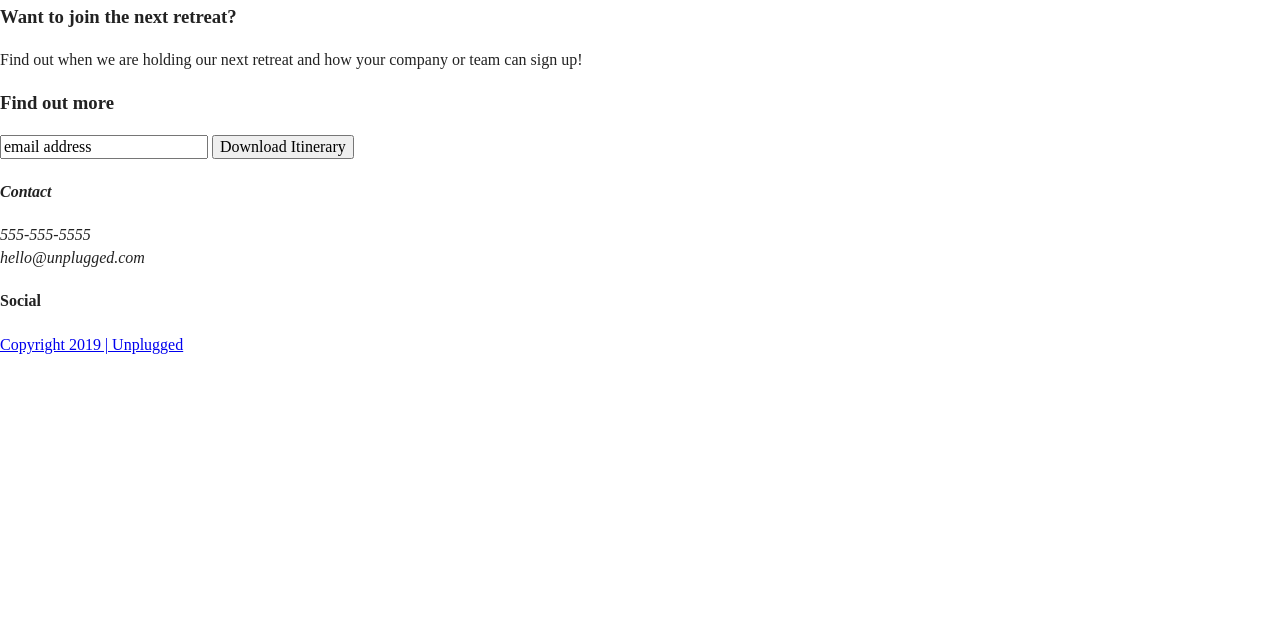
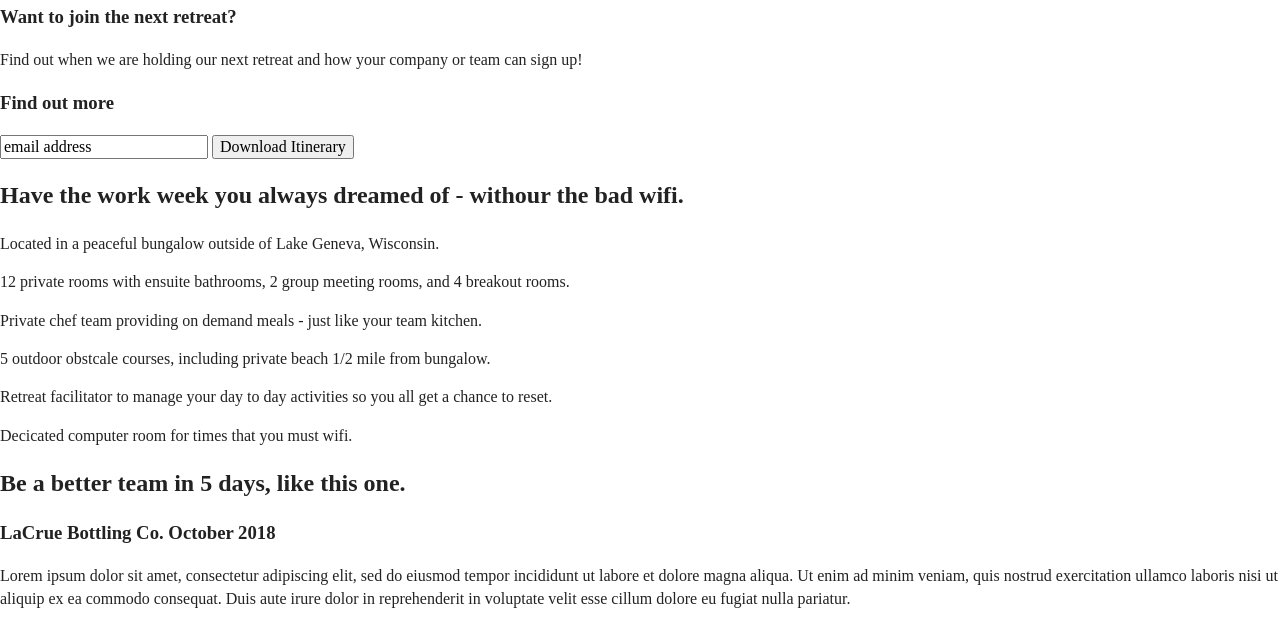
Before and after one commit to jaymew88/unplugged, a plain HTML site: page index.html in a window 1280 px wide. Shown: the part 168-796 px from the top of the page. Drawn offline with nearby package versions, Linux system fonts and the light colour scheme.

Commit message:
finishing html for homepage, adding all sections

```diff
--- a/index.html
+++ b/index.html
@@ -55,6 +55,52 @@
         </div>
       </div> <!-- aside content wrapper ends -->
     </aside>
+
+    <section class="features">
+    <!-- Add your Features content here -->
+      <h2>Have the work week you always dreamed of - withour the bad wifi.</h2>
+      <article>
+        <p class="fontawesome-icon"></p>
+        <p class="features-item-description">Located in a peaceful bungalow outside of Lake Geneva, Wisconsin.</p>
+      </article>
+      <article>
+        <p class="fontawesome-icon"></p>
+        <p class="features-item-description">12 private rooms with ensuite bathrooms, 2 group meeting rooms, and 4 breakout rooms.</p>
+      </article>
+      <article>
+        <p class="fontawesome-icon"></p>
+        <p class="features-item-description">Private chef team providing on demand meals - just like your team kitchen.</p>
+      </article>
+      <article>
+        <p class="fontawesome-icon"></p>
+        <p class="features-item-description">5 outdoor obstcale courses, including private beach 1/2 mile from bungalow.</p>
+      </article>
+      <article>
+        <p class="fontawesome-icon"></p>
+        <p class="features-item-description">Retreat facilitator to manage your day to day activities so you all get a chance to reset.</p>
+      </article>
+      <article>
+        <p class="fontawesome-icon"></p>
+        <p class="features-item-description">Decicated computer room for times that you must wifi.</p>
+      </article>
+    </section>
+
+    <section class="reviews">
+      <div class="content-wrapper">
+        <h2>Be a better team in 5 days, like this one.</h2>
+        <article>
+          <div>
+            <h3>LaCrue Bottling Co. October 2018</h3>
+            <p>
+              Lorem ipsum dolor sit amet, consectetur adipiscing elit, sed do eiusmod tempor incididunt ut labore et
+              dolore magna aliqua. Ut enim ad minim veniam, quis nostrud exercitation ullamco laboris nisi ut aliquip
+              ex ea commodo consequat. Duis aute irure dolor in reprehenderit in voluptate velit esse cillum dolore eu
+              fugiat nulla pariatur.
+            </p>
+          </div>
+        </article>
+      </div>
+    </section>
   </main> <!-- main wrapper -->
 
   <footer>
```
